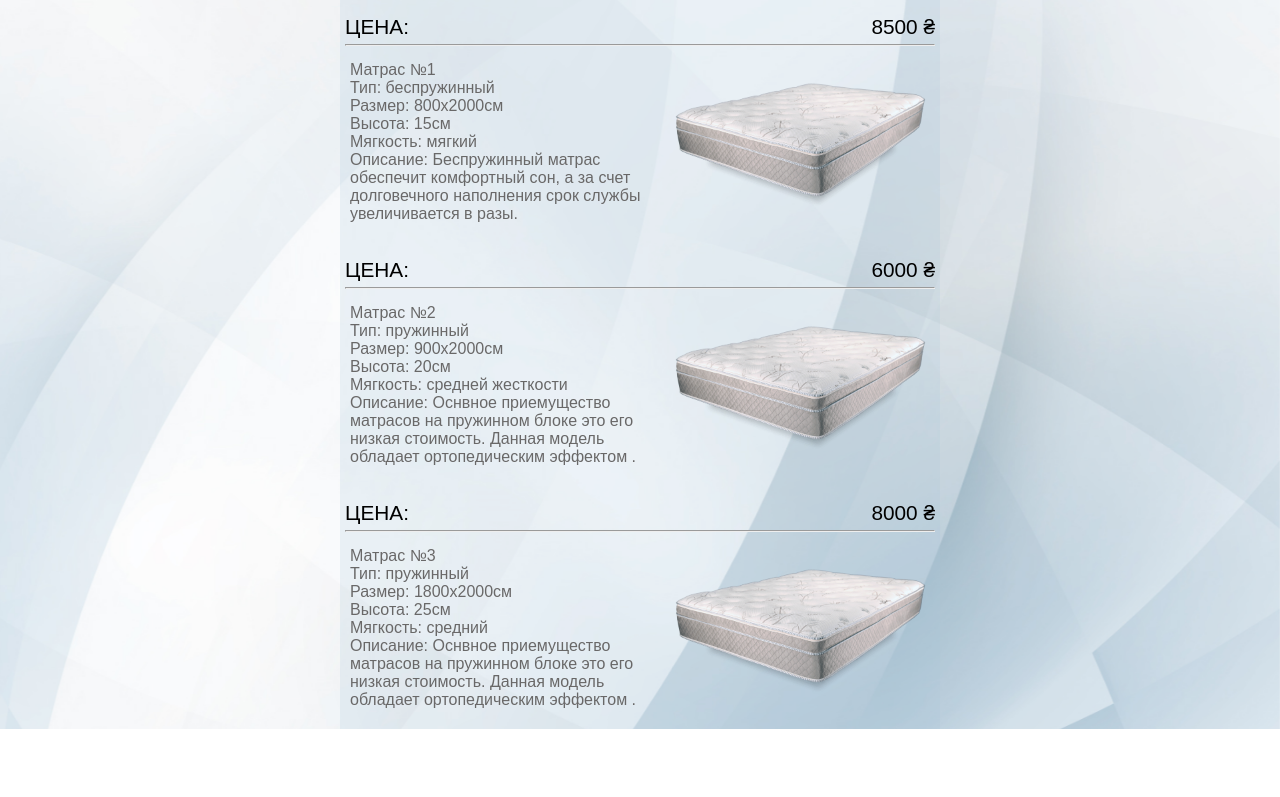
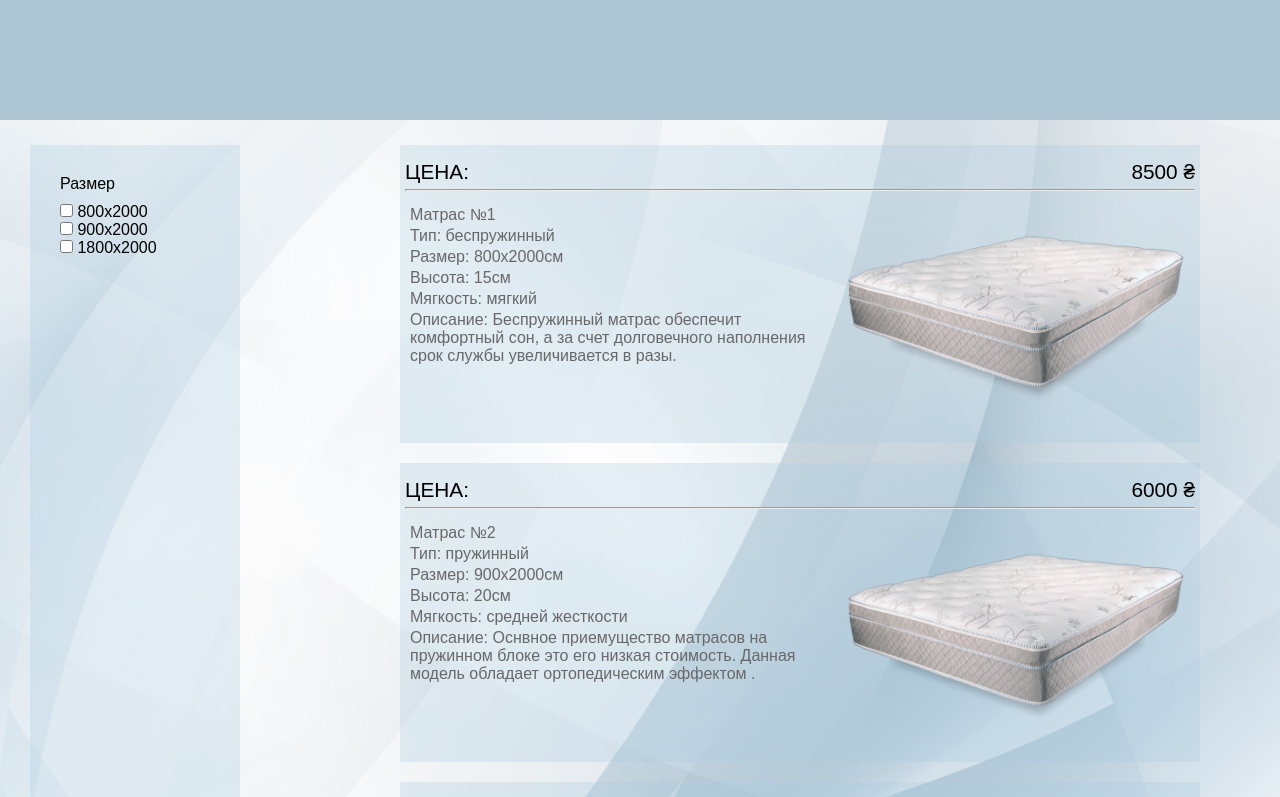
Before and after one commit to Dogober/good_deam-good_life, a React (Create React App) app: page / in a window 1280 px wide. Shown: the top 797 px of the page. Built offline with nearby package versions, Linux system fonts and the light colour scheme.

Commit message:
filtering-mattresses-list

```diff
--- a/public/mattress-catalog.json
+++ b/public/mattress-catalog.json
@@ -28,5 +28,15 @@
         "heigh": 25,
         "rigidity": "средний",
         "body" : "Оснвное приемущество матрасов на пружинном блоке это его низкая стоимость. Данная модель обладает ортопедическим эффектом ."
+    },
+    {
+        "id": 4,
+        "img": "./mattress_№1.png",
+        "type": "беспружинный",
+        "price": 8500,
+        "size" : "800x2000",
+        "heigh": 15,
+        "rigidity": "мягкий",
+        "body" : "Беспружинный матрас обеспечит комфортный сон, а за счет долговечного наполнения срок службы увеличивается в разы."
     }
 ]
--- a/src/App.css
+++ b/src/App.css
@@ -8,8 +8,6 @@
 .app {
     display: flex;
     flex-direction: column;
-    justify-content: center;
-    align-items: center;
     background-image: url(/public/background.jpg);
     background-repeat: no-repeat;
     background-position: center center;
@@ -19,28 +17,65 @@
 
 img {
     width: 45%;
-    height: 45%;
 }
 
 .mattress_form_container {
     display: flex;
     flex-direction: column;
-    background-color: rgba(170, 201, 221, 0.2);
+    background-color: rgba(170, 201, 221, 0.3);
     padding: 5px;
-    width: 600px;
+    width: 800px;
+    margin: 10px;
 }
 
 .mattress_form {
     display: flex;
     margin: 15px 5px;
-    justify-content: space-between;
     color: rgb(105, 104, 104);
-    align-items: center;
 }
 
 .price {
     display: flex;
-    justify-content:space-between;
+    justify-content: space-between;
     font-size: 1.3em;
     margin-top: 10px;
 }
+
+.navbar {
+    height: 15vh;
+    background-color: rgb(174, 197, 212);
+    margin-bottom: 15px;
+}
+
+.matras_options {
+    margin-bottom: 3px;
+}
+
+.content{
+    display: flex;
+}
+
+.search {
+    display: flex;
+    flex-direction: column;
+    width: 210px;
+    margin: 10px 150px 0 30px;
+    padding: 30px;
+    background-color: rgba(170, 201, 221, 0.3);
+}
+
+.mattress_list {
+    display: flex;
+    flex-direction: column;
+    margin: 0;
+}
+
+.footer {
+    height: 200px;
+    background-color: rgb(174, 197, 212);
+    margin-top: 50px;
+}
+
+.size {
+    margin-top: 10px;
+}
--- a/src/App.jsx
+++ b/src/App.jsx
@@ -2,8 +2,10 @@ import React, { useEffect } from 'react';
 import { useDispatch, useSelector } from 'react-redux';
 import { addManyMattress } from './store/reducers/mattressListReduser';
 import axios from 'axios';
-import MattressForm from './components/MattressForm';
 import './App.css';
+import Navbar from './components/Navbar';
+import MattressList from './components/MattressList';
+import Footer from './components/Footer';
 
 const App = () => {
 
@@ -22,9 +24,9 @@ const App = () => {
 
   return (
     <div className='app'>
-      {mattresses.map(mattress =>
-        <MattressForm key={mattress.id} props={mattress}/>
-      )}
+      <Navbar/>
+      <MattressList mattresses={mattresses}/>
+      <Footer/>
     </div>
   );
 };
--- /dev/null
+++ b/src/components/Footer.jsx
@@ -0,0 +1,11 @@
+import React from 'react';
+
+const Footer = () => {
+    return (
+        <div className='footer'>
+
+        </div>
+    );
+};
+
+export default Footer;
--- a/src/components/MattressForm.jsx
+++ b/src/components/MattressForm.jsx
@@ -15,19 +15,19 @@ const MattressForm = ({props}) => {
             <hr/>
             <div className='mattress_form'>
                 <div>
-                    <div>
+                    <div className='matras_options'>
                         Матрас №{props.id}
                     </div>
-                    <div>
+                    <div className='matras_options'>
                         Тип: {props.type}
                     </div>
-                    <div>
+                    <div className='matras_options'>
                         Размер: {props.size}см
                     </div>
-                    <div>
+                    <div className='matras_options'>
                         Высота: {props.heigh}см
                     </div>
-                    <div>
+                    <div className='matras_options'>
                         Мягкость: {props.rigidity}
                     </div>
                     <div className='discription'>
--- /dev/null
+++ b/src/components/MattressList.jsx
@@ -0,0 +1,19 @@
+import React from 'react';
+import MattressForm from './MattressForm';
+import Sider from './Sider';
+import '../App.css'
+
+const MattressList = ({mattresses}) => {
+    return (
+        <div className='content'>
+                <Sider/>
+            <div className='mattress_list'>
+                {mattresses.map(mattress =>
+                    <MattressForm key={mattress.id} props={mattress}/>
+            )}
+            </div>
+        </div>
+    );
+};
+
+export default MattressList;
--- /dev/null
+++ b/src/components/Navbar.jsx
@@ -0,0 +1,11 @@
+import React from 'react';
+import '../App.css'
+
+const Navbar = () => {
+    return (
+        <div className='navbar'>
+        </div>
+    );
+};
+
+export default Navbar;
--- /dev/null
+++ b/src/components/Sider.jsx
@@ -0,0 +1,47 @@
+import { Checkbox } from 'antd';
+import axios from 'axios';
+import React, { useState } from 'react';
+import { useDispatch, useSelector } from 'react-redux';
+import '../App.css'
+import { addManyMattress, filterMattressesOnSize } from '../store/reducers/mattressListReduser';
+
+const Sider = () => {
+    const mattresses = useSelector(state => state.mattressList.mattresses)
+    const [checked, setChecked] = useState(true)
+    const dispatch = useDispatch()
+
+    const getMattresses = async () => {
+        const response = await axios.get('./mattress-catalog.json')
+        const mockMattresses = response.data
+        dispatch(addManyMattress(mockMattresses))
+      }
+
+    const sortMattresses = (e) => {
+        if (checked === false) {
+            mattresses.splice(0, mattresses.length)
+            getMattresses()
+        }
+        dispatch(filterMattressesOnSize(e))
+        return setChecked(!checked)
+    }
+
+    return (
+        <div className='search'>
+            <div>
+                Размер
+                <div className='size'>
+                   <Checkbox onChange={e => sortMattresses(e.target.id)} id='800x2000'> 800x2000
+                    </Checkbox><br/>
+
+                   <Checkbox onChange={e => sortMattresses(e.target.id)} id='900x2000'> 900x2000
+                    </Checkbox><br/>
+
+                   <Checkbox onChange={e => sortMattresses(e.target.id)} id='1800x2000'> 1800x2000
+                    </Checkbox>
+                </div>
+            </div>
+        </div>
+    );
+};
+
+export default Sider;
--- a/src/store/reducers/mattressListReduser.js
+++ b/src/store/reducers/mattressListReduser.js
@@ -4,15 +4,19 @@ const initialState = {
 
 export const mattressListActionTypes = {
     ADD_MANY_MATTRESSES: 'ADD_MANY_MATTRESSES',
+    FILTER_MATTRESSES_ON_SIZE: 'FILTER_MATTRESSES_ON_SIZE'
 }
 
 export const mattressListReducer = (state = initialState, action) => {
     switch (action.type) {
         case mattressListActionTypes.ADD_MANY_MATTRESSES:
             return {...state, mattresses: [...state.mattresses, ...action.payload]}
+        case mattressListActionTypes.FILTER_MATTRESSES_ON_SIZE:
+            return {...state, mattresses: state.mattresses.filter(mattress => mattress.size === action.payload)}
         default:
             return state;
     }
 }
 
 export const addManyMattress = (payload) => ({type: mattressListActionTypes.ADD_MANY_MATTRESSES, payload})
+export const filterMattressesOnSize = (payload) => ({type: mattressListActionTypes.FILTER_MATTRESSES_ON_SIZE, payload})
```
